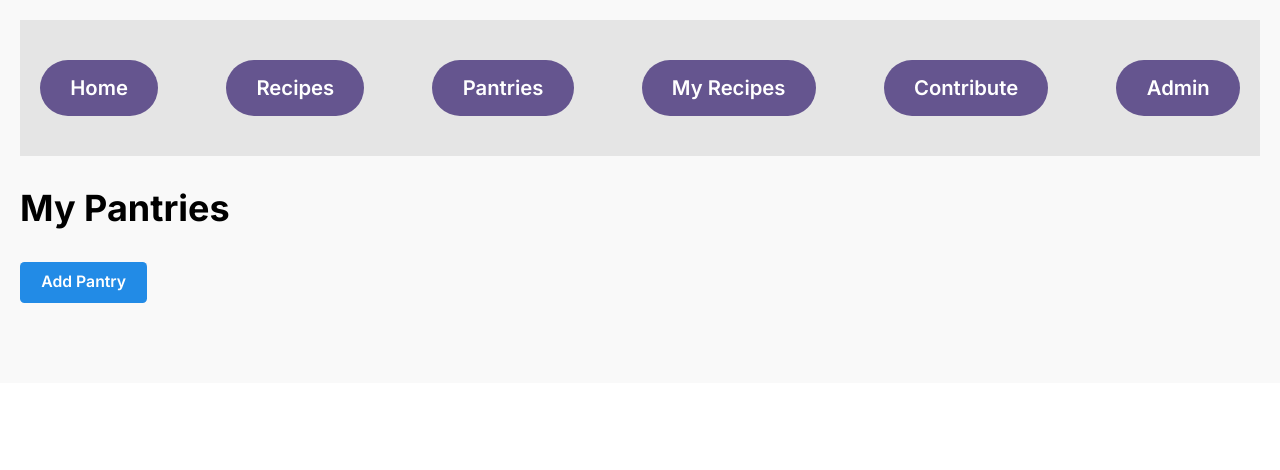
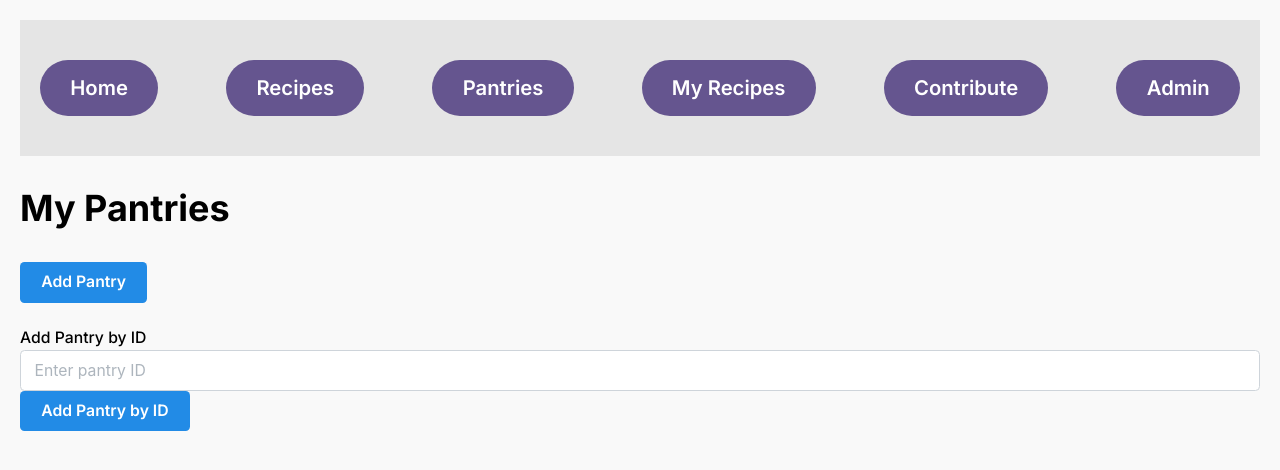
Before and after one commit to MoeMohamed17/Meal-Tracker, a Next.js app in the folder client/: page /pantries in a window 1280 px wide. Shown: the top 470 px of the page. Built offline with nearby package versions, Linux system fonts and the light colour scheme.

Commit message:
updated pantry page with feature to add pantry by ID

```diff
--- a/client/src/app/pantries/page.js
+++ b/client/src/app/pantries/page.js
@@ -11,8 +11,8 @@ const Pantries = () => {
   const [openPantryModal, setOpenPantryModal] = useState(false);
   const [newPantryCategory, setNewPantryCategory] = useState('');
   const [alertModal, setAlertModal] = useState({ open: false, message: '' });
+  const [pantryIdToAdd, setPantryIdToAdd] = useState(''); // New state for pantry ID input
 
-  // Define fetchPantries outside the useEffect hook
   const fetchPantries = async () => {
     const selectedUser = localStorage.getItem('selectedUser');
     if (selectedUser) {
@@ -27,7 +27,6 @@ const Pantries = () => {
     }
   };
 
-  // Call fetchPantries once when the component mounts
   useEffect(() => {
     fetchPantries();
   }, []);
@@ -61,6 +60,40 @@ const Pantries = () => {
     }
   };
 
+  const handleAddPantryById = async () => {
+    const selectedUser = localStorage.getItem('selectedUser');
+    if (!pantryIdToAdd) {
+      setAlertModal({ open: true, message: 'Please enter a pantry ID.' });
+      return;
+    }
+
+    try {
+      const response = await fetch(`/api/savedpantries/${pantryIdToAdd}`);
+      const data = await response.json();
+
+      if (data && data.ownerId !== selectedUser) {
+        // Check if pantry is not owned by the current user
+        const addResponse = await fetch('/api/userpantries', {
+          method: 'POST',
+          headers: { 'Content-Type': 'application/json' },
+          body: JSON.stringify({ UserID: selectedUser, PantryID: pantryIdToAdd }),
+        });
+
+        if (addResponse.ok) {
+          fetchPantries(); // Refresh the pantry list
+          setAlertModal({ open: true, message: 'Pantry added to your collection!' });
+        } else {
+          setAlertModal({ open: true, message: 'Failed to add pantry. Please try again.' });
+        }
+      } else {
+        setAlertModal({ open: true, message: 'The pantry does not exist or is already yours.' });
+      }
+    } catch (error) {
+      console.error('Error adding pantry by ID:', error);
+      setAlertModal({ open: true, message: 'Error adding pantry. Please try again.' });
+    }
+  };
+
   return (
     <div className="pantries">
       <NavBar />
@@ -75,6 +108,15 @@ const Pantries = () => {
         />
         <Button onClick={handleAddPantry}>Submit</Button>
       </Modal>
+
+      <TextInput
+        label="Add Pantry by ID"
+        placeholder="Enter pantry ID"
+        value={pantryIdToAdd}
+        onChange={(e) => setPantryIdToAdd(e.currentTarget.value)}
+      />
+      <Button onClick={handleAddPantryById}>Add Pantry by ID</Button>
+
       <Modal
         opened={alertModal.open}
         onClose={() => setAlertModal({ open: false, message: '' })}
```
